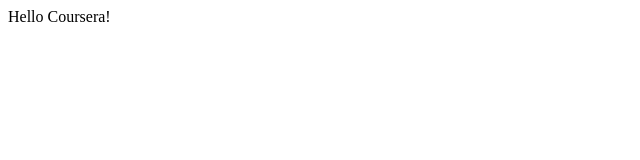
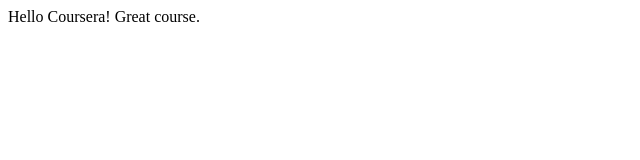
Before and after one commit to singheugene/coursera-test, a plain HTML site: page site/index.html in a window 1280 px wide. Shown: the full height of the page, 0-640 px from the left. Drawn offline with Linux system fonts and the light colour scheme.

Commit message:
small addition

```diff
--- a/site/index.html
+++ b/site/index.html
@@ -4,6 +4,6 @@
 	<title>Hello Coursera!</title>
 </head>
 <body>
-<hi>Hello Coursera!</hi>
+<hi>Hello Coursera! Great course.</hi>
 </body>
 </html>
```
